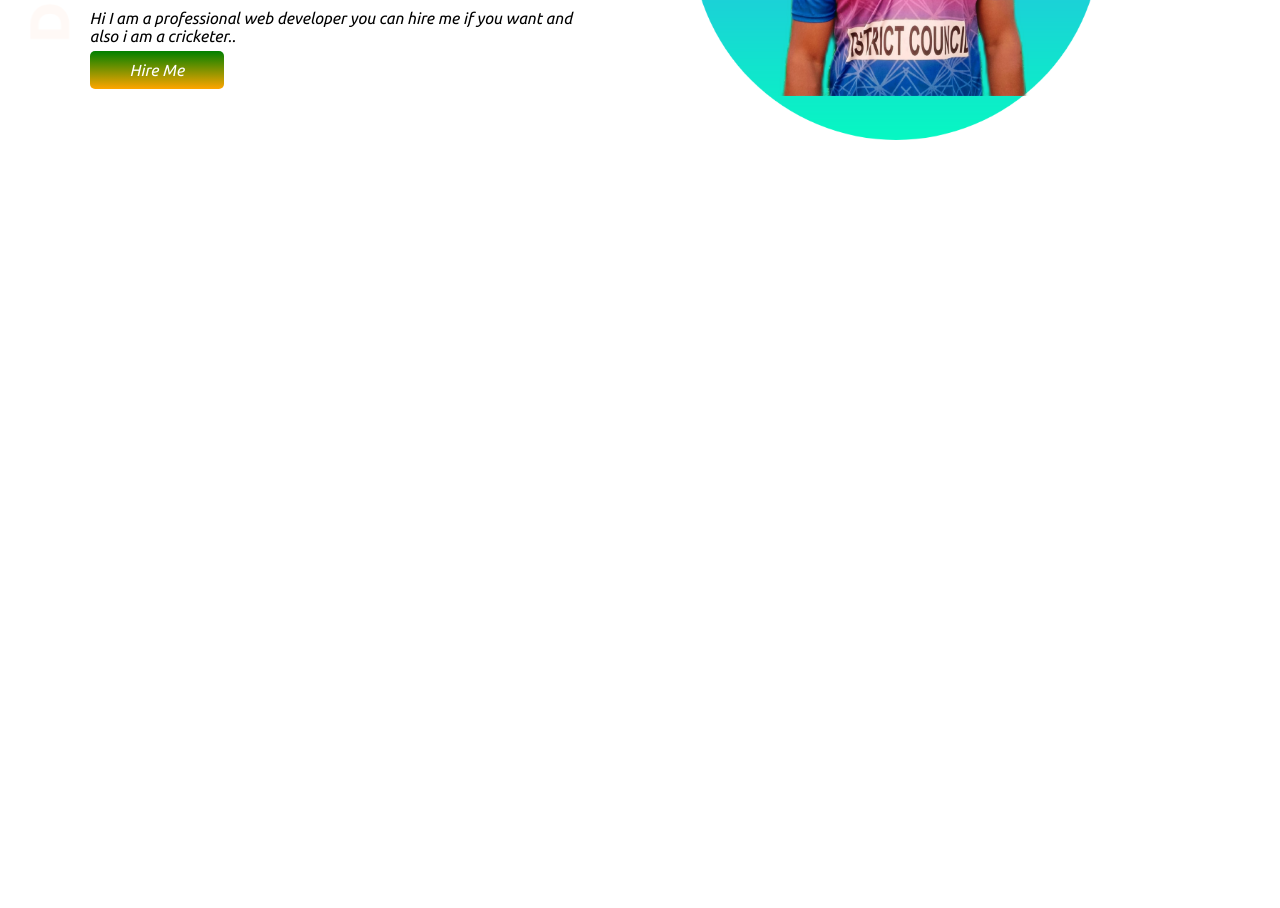
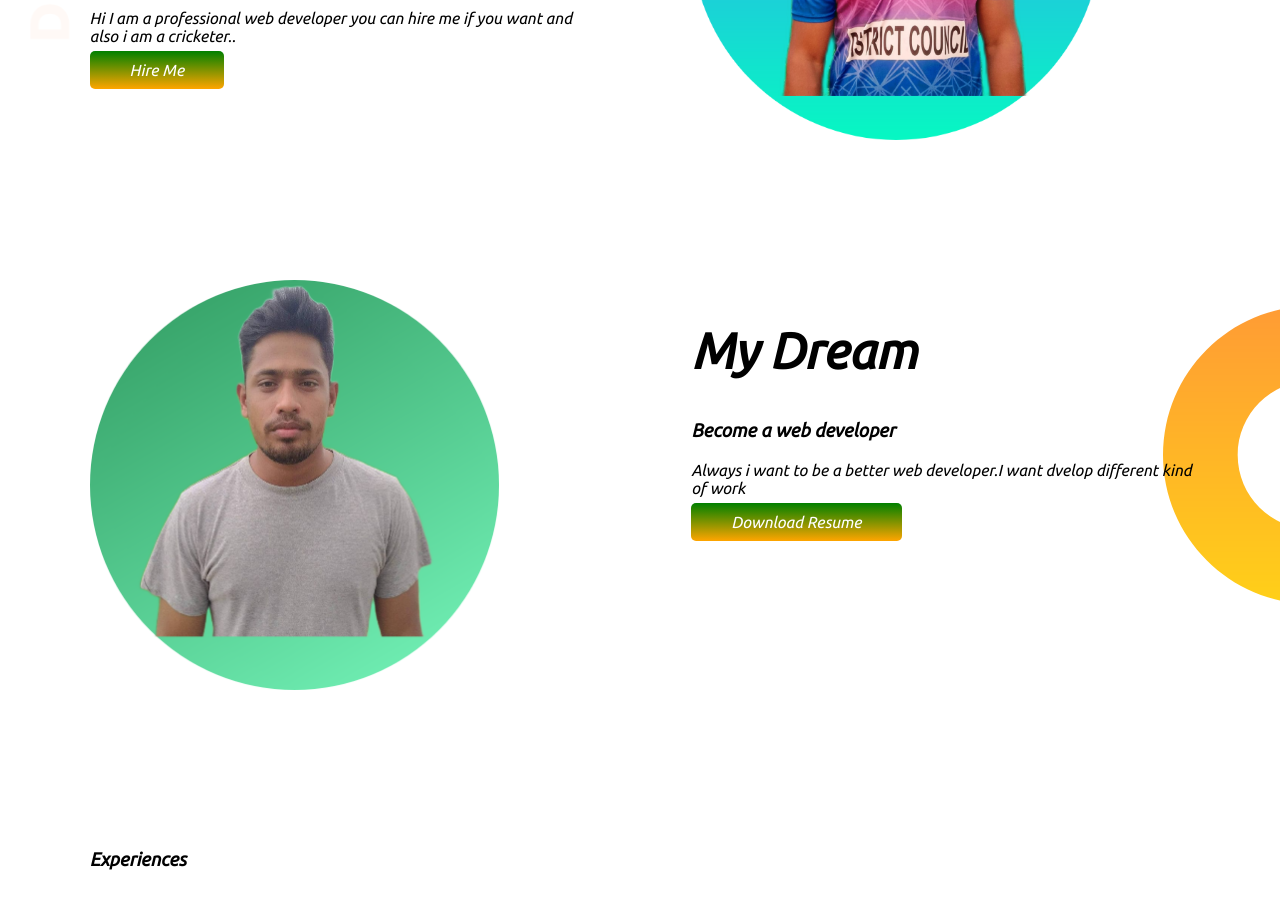
Before and after one commit to MasudRana924/mywebsite, a plain HTML site: page index.html in a window 1280 px wide. Shown: the part 320-1228 px from the top of the page. Before the commit the page ends 900 px from the top, so only its background shows below. Drawn offline with Linux system fonts and the light colour scheme.

Commit message:
dream area added

```diff
--- a/index.html
+++ b/index.html
@@ -20,7 +20,7 @@
             <h1> <span class="orange-color"> Masud Rana </span>Website</h1>
             <h3>Web-Full time web developer</h3>
             <p>Hi I am a professional web developer you can hire me if you want and also i am a cricketer..</p>
-            <a class="button" href="https://www.facebook.com/masud924">Hire Me</a>
+            <a class="button" target="_blank" href="https://www.facebook.com/masud924">Hire Me</a>
         </div>
         <div class="half-width">
             <img src="images/image 1.png" alt="">
@@ -31,7 +31,18 @@
     </section>
     <section class="dream-area">
         <div class="half-width">
-
+            <img src="images/image 4.png" alt="">
+        </div>
+        <div class="half-width">
+            <h1>My Dream</h1>
+            <h3>Become a web developer</h3>
+            <p>Always i want to be a better web developer.I want dvelop different kind of work</p>
+            <a class="button" target="_blank" href="https://github.com/MasudRana924/">Download Resume</a>
+        </div>
+    </section>
+    <section class="experience-area">
+        <div class="half-width">
+            <h3>Experiences</h3>
         </div>
     </section>
 
--- a/style.css
+++ b/style.css
@@ -31,6 +31,12 @@ h1{
     background-repeat: no-repeat;
 }
 section{
-    height:400px;
+    height: 400px;
     padding-top: 50px;
+    margin-bottom:100px;
 }
+.dream-area{
+    background-image: url(images/dream-bg.png);
+    background-repeat: no-repeat;
+    background-position: right;
+}
```
